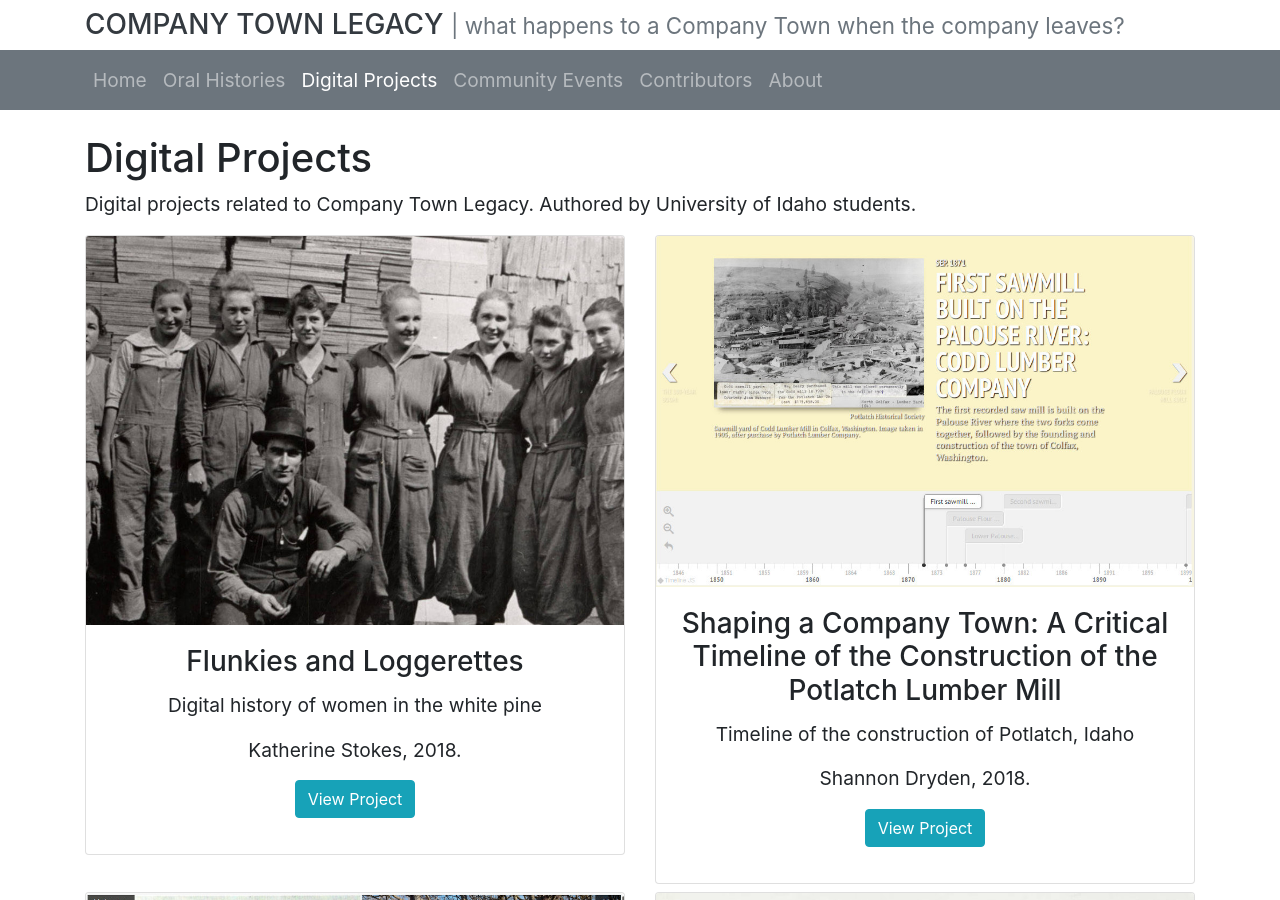
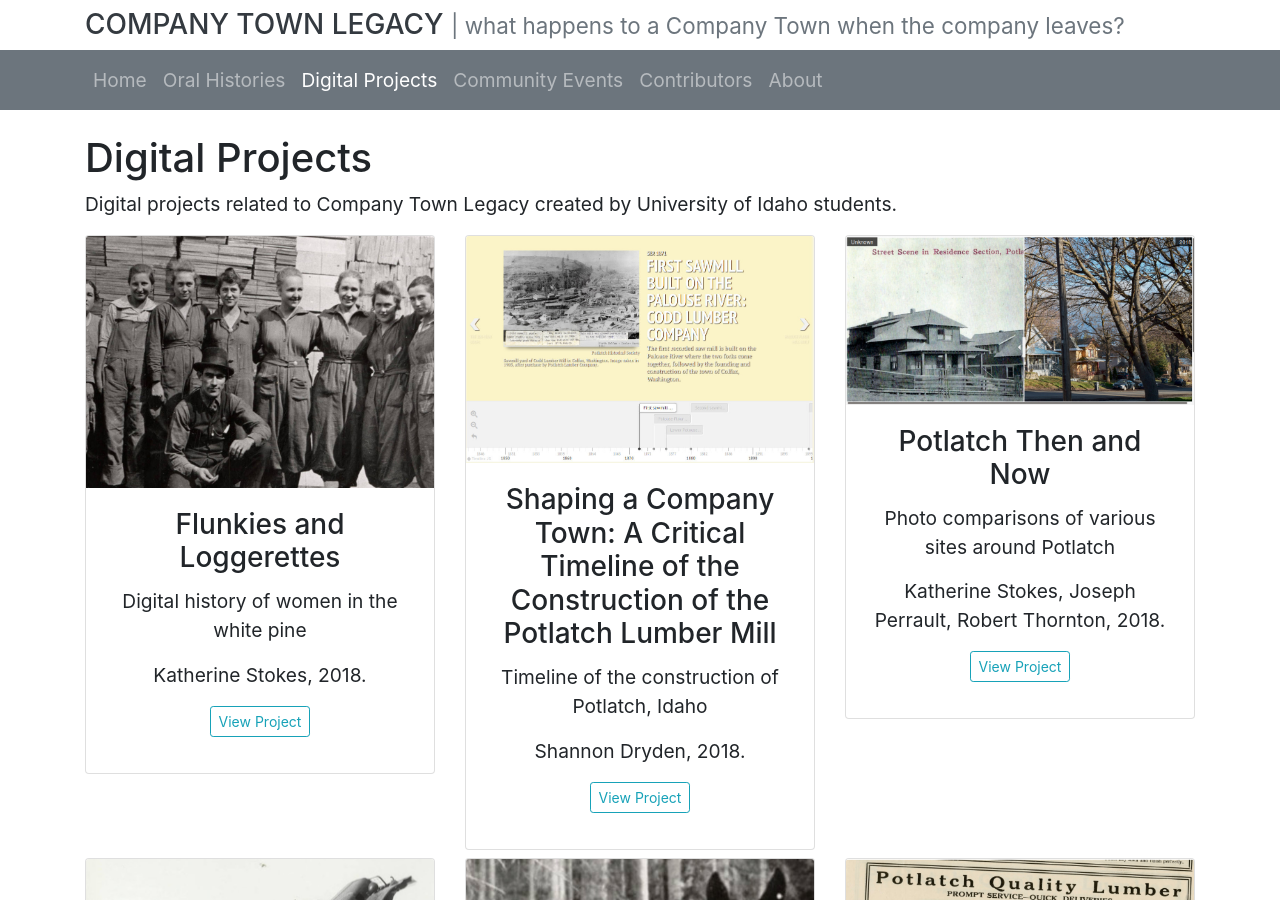
Before and after one commit to CompanyTownLegacy/CompanyTownLegacy.github.io, a Jekyll site: the page built from pages/projects.md, in a window 1280 px wide and 900 px high. Built offline with Jekyll 4.4.1, drawn with Linux system fonts in a browser that asks for light colours; nearby versions of some CDN libraries.

Commit message:
tweak projects layout

```diff
--- a/_data/companytownlegacy_projects.csv
+++ b/_data/companytownlegacy_projects.csv
@@ -1,4 +1,4 @@
-indexid,thumbnail,thumb_caption,link,title,creator,date,description,subject,place,collection,identifier,type,format,language,rights,rightsstatement
+objectid,thumbnail,thumb_caption,link,title,creator,date,description,subject,place,collection,identifier,type,format,language,rights,rightsstatement
 companytown_p1,companytown_p1.jpg,"Women of the White Pine Forest, by Paul Welo, 1918, Lee Gale Scrapbooks: Plant, Potlatch Historical Society.",https://www.arcgis.com/apps/Cascade/index.html?appid=cd897eb9ea4c4544af3e1972ec924745,Flunkies and Loggerettes,Katherine Stokes,2018,Digital history of women in the white pine,women; sawmill; idaho,United States--Idaho--Latah County--Potlatch,English 504 Digital Projects,,Website,text/html,eng,,
 companytown_p2,companytown_p2.jpg,Timeline,https://sdryden3.wixsite.com/phscompanytown,Shaping a Company Town: A Critical Timeline of the Construction of the Potlatch Lumber Mill,Shannon Dryden,2018,"Timeline of the construction of Potlatch, Idaho",timeline; Potlatch; lumber,United States--Idaho--Latah County--Potlatch,English 504 Digital Projects,,Website,text/html,eng,,
 companytown_p3,companytown_p3.jpg,Then and Now slider,http://omeka.cdil.us/s/then_and_now/page/map,Potlatch Then and Now,"Katherine Stokes, Joseph Perrault, Robert Thornton",2018,Photo comparisons of various sites around Potlatch,comparison; time; old and new; Potlatch,United States--Idaho--Latah County--Potlatch,English 504 Digital Projects,,Website,text/html,eng,,
--- a/pages/projects.md
+++ b/pages/projects.md
@@ -6,12 +6,12 @@ permalink: /projects/
 
 # Digital Projects
 
-Digital projects related to Company Town Legacy. Authored by University of Idaho students.
+Digital projects related to Company Town Legacy created by University of Idaho students.
 
 <div class="row">
 {% assign projects = site.data.companytownlegacy_projects %}
 {% for p in projects %}
-<div class="item col-md-6 col-sm-12 col-xs-12 mb-2" >
+<div class="item col-md-4 mb-2" >
     <div class="card">
         <a href="{{ p.link }}" target="_blank">
             <img class="card-img-top lazy" src="{{ p.thumbnail | prepend: '/objects/' | relative_url }}" alt="{{ p.thumb_caption }}">
@@ -21,7 +21,7 @@ Digital projects related to Company Town Legacy. Authored by University of Idaho
             <p class="card-text">{{ p.description }}</p>
             <p class="card-text">{{ p.creator }}, {{ p.date }}.</p>
             <p>
-                <a href="{{ p.link }}" target="_blank" class="btn btn-info" title="link to {{ item.title | escape }}">View Project</a>
+                <a href="{{ p.link }}" target="_blank" class="btn btn-sm btn-outline-info" title="link to {{ p.title | escape }}">View Project</a>
             </p>
         </div>
     </div>
```
Also changed, not shown: objects/companytown_p4.jpg, objects/companytown_p5.jpg.
